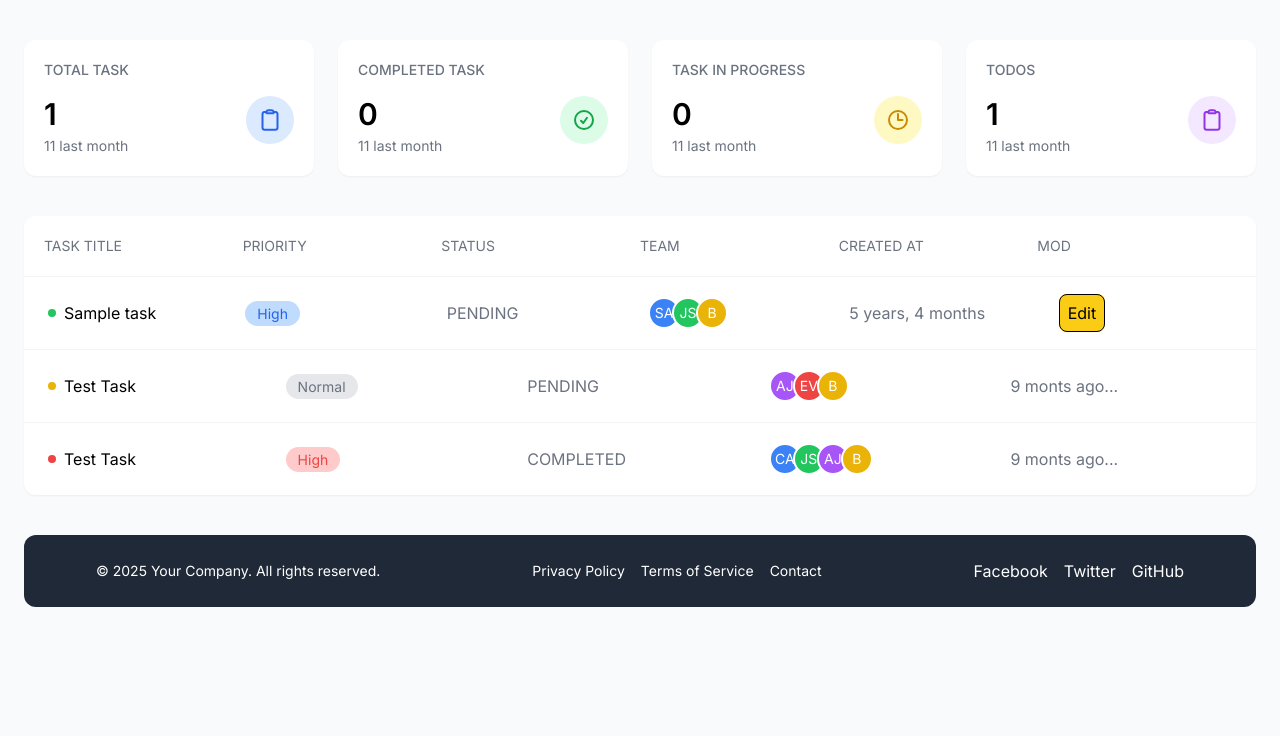
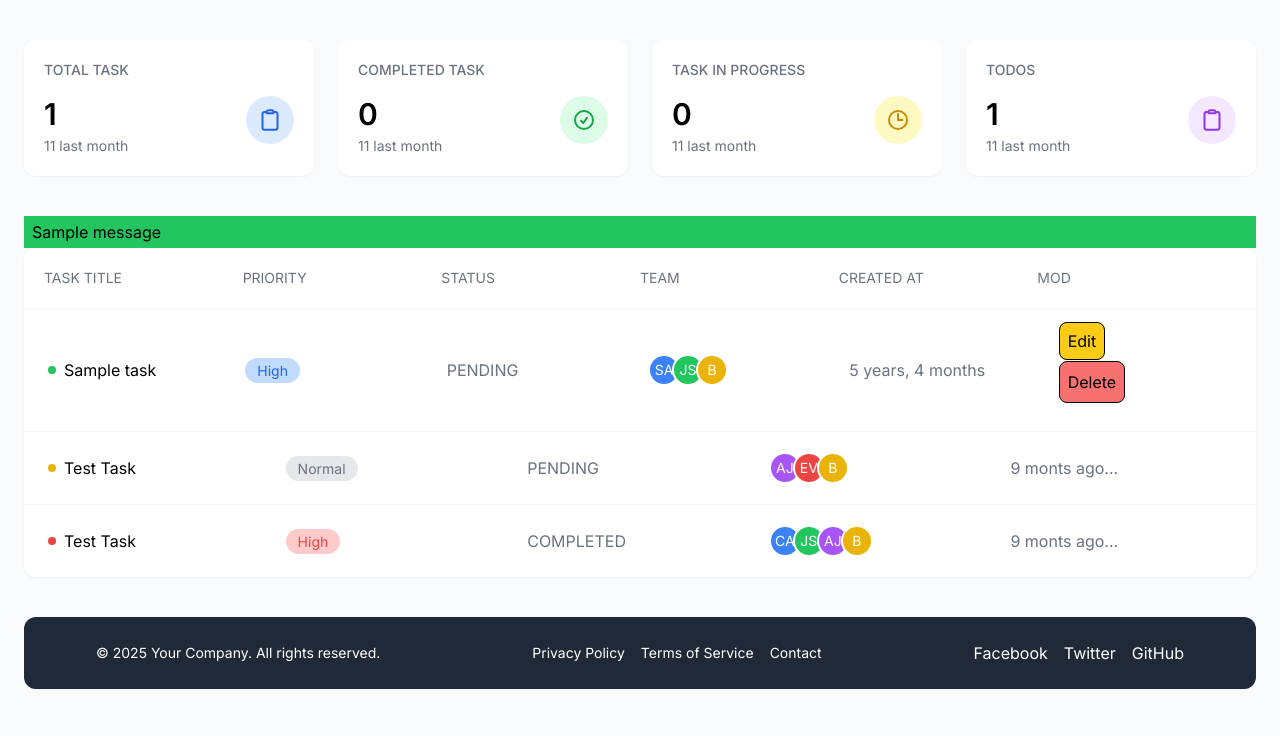
Before and after one commit to nazmulh24/Django, a Django app: page /tasks/manager-dashboard/ in a window 1280 px wide. Shown: the part 64-800 px from the top of the page. Run offline with Django 5.2, Linux system fonts and the light colour scheme; tables that the repository leaves empty hold one stand-in row (values such as "Sample post"); one stand-in notice (Sample message) is shown.

Commit message:
8.6 Delete Query on Database

```diff
--- a/task-management/static/css/output.css
+++ b/task-management/static/css/output.css
@@ -875,6 +875,11 @@ video {
   border-bottom-width: 1px;
 }
 
+.border-black {
+  --tw-border-opacity: 1;
+  border-color: rgb(0 0 0 / var(--tw-border-opacity, 1));
+}
+
 .border-gray-100 {
   --tw-border-opacity: 1;
   border-color: rgb(243 244 246 / var(--tw-border-opacity, 1));
@@ -883,11 +888,6 @@ video {
 .border-white {
   --tw-border-opacity: 1;
   border-color: rgb(255 255 255 / var(--tw-border-opacity, 1));
-}
-
-.border-black {
-  --tw-border-opacity: 1;
-  border-color: rgb(0 0 0 / var(--tw-border-opacity, 1));
 }
 
 .bg-blue-100 {
@@ -950,6 +950,11 @@ video {
   background-color: rgb(254 202 202 / var(--tw-bg-opacity, 1));
 }
 
+.bg-red-400 {
+  --tw-bg-opacity: 1;
+  background-color: rgb(248 113 113 / var(--tw-bg-opacity, 1));
+}
+
 .bg-red-500 {
   --tw-bg-opacity: 1;
   background-color: rgb(239 68 68 / var(--tw-bg-opacity, 1));
@@ -965,14 +970,14 @@ video {
   background-color: rgb(254 249 195 / var(--tw-bg-opacity, 1));
 }
 
+.bg-yellow-400 {
+  --tw-bg-opacity: 1;
+  background-color: rgb(250 204 21 / var(--tw-bg-opacity, 1));
+}
+
 .bg-yellow-500 {
   --tw-bg-opacity: 1;
   background-color: rgb(234 179 8 / var(--tw-bg-opacity, 1));
-}
-
-.bg-yellow-400 {
-  --tw-bg-opacity: 1;
-  background-color: rgb(250 204 21 / var(--tw-bg-opacity, 1));
 }
 
 .p-2 {
--- a/task-management/tasks/templates/Dashboard/manager-dashboard.html
+++ b/task-management/tasks/templates/Dashboard/manager-dashboard.html
@@ -6,6 +6,14 @@
 {% endblock title %}
 
 {% block tasks %}
+
+<div>
+  {% if messages %}
+      {% for msg in messages %}
+          <div class="px-2 py-1 {% if msg.tags == 'success' %}bg-green-500{% endif %}">{{msg}}</div>
+      {% endfor %}
+  {% endif %}
+</div>
 
 <!-- Task Table -->
 <div class="bg-white rounded-xl shadow-sm">
@@ -66,6 +74,10 @@
         </div>
         <div>
           <a href="{% url "update-task" task.id %}" class="p-2 m-2 border border-black rounded-lg bg-yellow-400">Edit</a>
+          <form action="{% url "delete-task" task.id %}" method="POST">
+          {% csrf_token %}
+            <button type="submit" class="p-2 m-2 border border-black rounded-lg bg-red-400">Delete</button>
+          </form>
         </div>
         </div>
       {% endfor %}
--- a/task-management/tasks/urls.py
+++ b/task-management/tasks/urls.py
@@ -6,6 +6,7 @@ from tasks.views import (
     create_task,
     view_task,
     update_task,
+    delete_task,
 )
 
 
@@ -16,4 +17,5 @@ urlpatterns = [
     path("create-task/", create_task, name="create-task"),
     path("view-task/", view_task),
     path("update-task/<int:id>/", update_task, name="update-task"),
+    path("delete-task/<int:id>/", delete_task, name="delete-task"),
 ]
--- a/task-management/tasks/views.py
+++ b/task-management/tasks/views.py
@@ -109,6 +109,19 @@ def update_task(request, id):
     return render(request, "task_form.html", context)
 
 
+def delete_task(request, id):
+    if request.method == "POST":
+        task = Task.objects.get(id=id)
+        task.delete()
+        messages.success(request, "Task deleted successfully!!")
+        return redirect("mgr-dashboard")
+    else:
+        messages.error(
+            request, "Invalid request method. Please use POST to delete a task."
+        )
+        return redirect("mgr-dashboard")
+
+
 def view_task(request):
     # task_cnt = Task.objects.aggregate(num_task=Count("id"))
 
```
